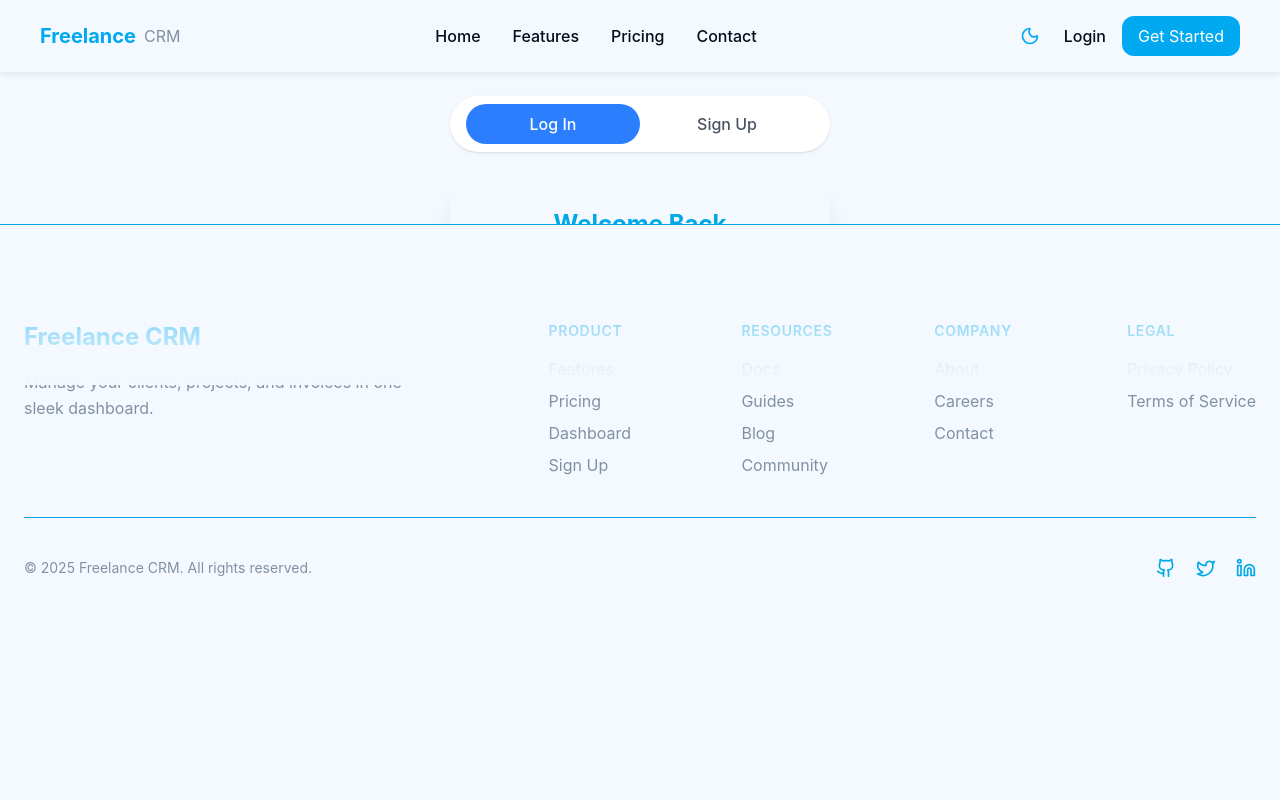
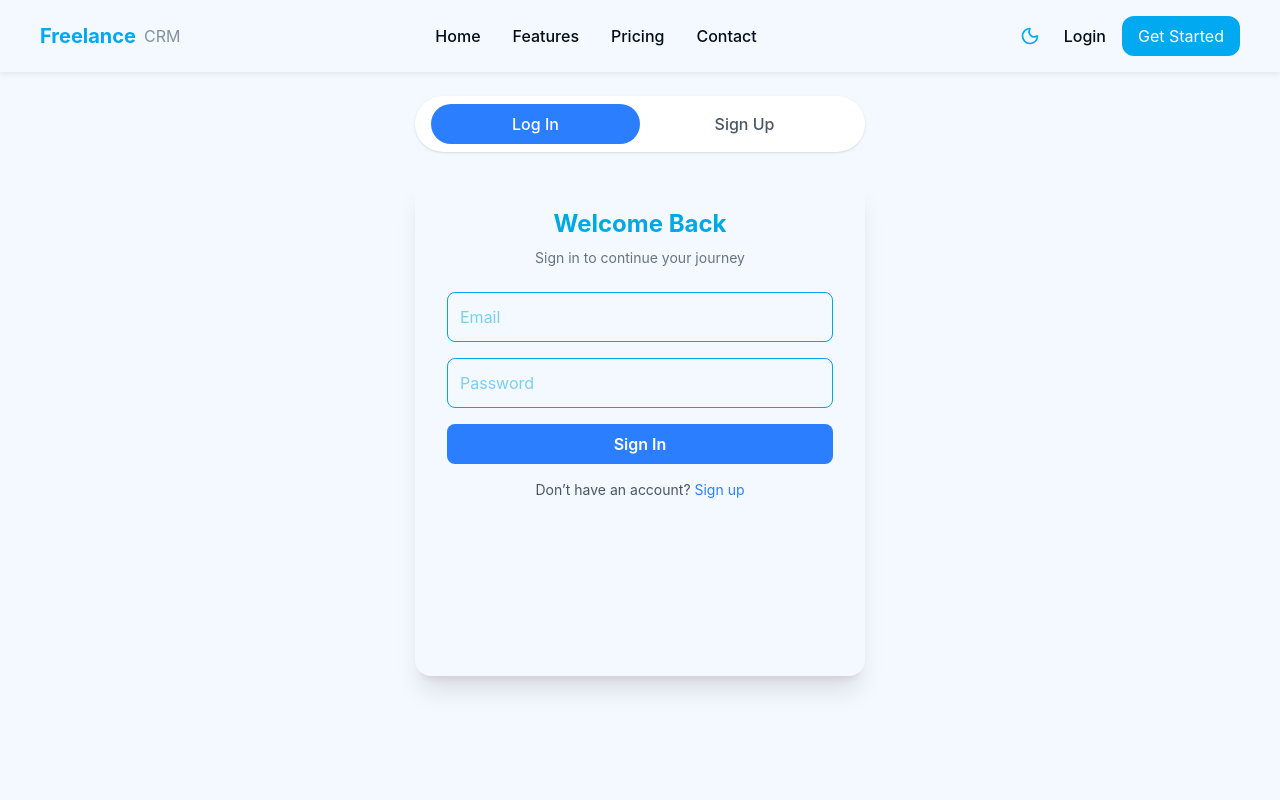
Before and after one commit to Mazen-Mahmoud-dev/freelance_crm, a React (Vite) app: page /auth in a window 1280 px wide. Shown: the top 800 px of the page. Built offline with nearby package versions, Linux system fonts and the light colour scheme.

Commit message:
Update the layout of the Auth page

```diff
--- a/src/components/Footer.jsx
+++ b/src/components/Footer.jsx
@@ -1,16 +1,6 @@
-import { motion, useAnimation } from "framer-motion";
-import { useEffect } from "react";
-import { useInView } from "react-intersection-observer";
 import { Github, Twitter, Linkedin } from "lucide-react";
 
 export default function Footer() {
-  const controls = useAnimation();
-  const { ref, inView } = useInView({ threshold: 0.2 });
-
-  useEffect(() => {
-    if (inView) controls.start("visible");
-  }, [inView, controls]);
-
   const linkGroups = {
     Product: ["Features", "Pricing", "Dashboard", "Sign Up"],
     Resources: ["Docs", "Guides", "Blog", "Community"],
@@ -19,25 +9,17 @@ export default function Footer() {
   };
 
   return (
-    <motion.footer
-      ref={ref}
-      variants={{
-        hidden: { opacity: 0, y: 80 },
-        visible: { opacity: 1, y: 0 },
-      }}
-      initial="hidden"
-      animate={controls}
-      transition={{ duration: 0.8, ease: "easeOut" }}
-      className="bg-bg dark:bg-bg-dark text-foreground dark:text-muted-foreground pt-24 pb-10 border-t border-border/50 relative z-10"
-    >
+    <footer className="bg-bg text-primary py-16">
       <div className="max-w-7xl mx-auto px-6">
         {/* Top Section */}
         <div className="flex flex-col md:flex-row justify-between gap-12">
           {/* Logo + tagline */}
           <div className="max-w-sm">
-            <h3 className="text-2xl font-bold text-primary">Freelance CRM</h3>
-            <p className="text-muted mt-4 leading-relaxed">
-              Manage your clients, projects, and invoices in one sleek dashboard.
+            <h3 className="text-2xl font-bold text-primary mb-4">
+              Freelance CRM
+            </h3>
+            <p className="text-muted leading-relaxed">
+              Manage your clients, projects, and invoices in one clean, simple dashboard.
             </p>
           </div>
 
@@ -45,7 +27,7 @@ export default function Footer() {
           <div className="grid grid-cols-2 sm:grid-cols-4 gap-8 md:gap-16">
             {Object.entries(linkGroups).map(([title, links]) => (
               <div key={title}>
-                <h4 className="font-semibold mb-4 text-sm uppercase tracking-wider">
+                <h4 className="font-semibold mb-4 text-sm uppercase tracking-wider text-text/90">
                   {title}
                 </h4>
                 <ul className="space-y-2">
@@ -66,7 +48,7 @@ export default function Footer() {
         </div>
 
         {/* Divider */}
-        <div className="my-10 border-t border-border/50"></div>
+        <div className="my-10 border-t border-border/40"></div>
 
         {/* Bottom Section */}
         <div className="flex flex-col md:flex-row items-center justify-between gap-6">
@@ -76,16 +58,17 @@ export default function Footer() {
 
           <div className="flex gap-5">
             {[Github, Twitter, Linkedin].map((Icon, i) => (
-              <a key={i} href="#" className="hover:text-primary transition-colors">
+              <a
+                key={i}
+                href="#"
+                className="hover:text-primary transition-colors"
+              >
                 <Icon className="w-5 h-5" />
               </a>
             ))}
           </div>
         </div>
       </div>
-
-      {/* Soft gradient overlay effect (scroll continuation) */}
-      <div className="absolute top-0 left-0 w-full h-40 bg-gradient-to-t from-bg dark:from-bg-dark to-transparent pointer-events-none"></div>
-    </motion.footer>
+    </footer>
   );
 }
--- a/src/components/HeaderGuest.jsx
+++ b/src/components/HeaderGuest.jsx
@@ -28,10 +28,10 @@ export default function HeaderGuest({ theme = "glass" }) {
       `}
     >
       {/* Logo */}
-      <div className="flex items-center gap-2">
+      <Link to="/" className="flex items-center gap-2">
         <span className="text-xl font-bold text-primary">Freelance</span>
         <span className="text-muted">CRM</span>
-      </div>
+      </Link>
 
       {/* Desktop Nav */}
       <nav className="hidden md:flex items-center gap-8 text-[var(--color-text)] font-medium">
--- a/src/components/LoginForm.jsx
+++ b/src/components/LoginForm.jsx
@@ -43,7 +43,7 @@ export default function LoginForm({ toggleAuth }) {
   };
 
   return (
-    <div className="absolute w-full backface-hidden bg-bg shadow-xl rounded-2xl p-8">
+    <div className="absolute w-full backface-hidden bg-bg shadow-xl rounded-2xl p-8 pb-12 h-[500px]">
       <h2 className="text-2xl font-bold mb-2 text-center">Welcome Back</h2>
       <p className="text-sm text-gray-500 text-center mb-6">
         Sign in to continue your journey
--- a/src/components/RegisterForm.jsx
+++ b/src/components/RegisterForm.jsx
@@ -49,7 +49,7 @@ export default function RegisterForm({ toggleAuth }) {
   };
 
   return (
-    <div className="absolute w-full bg-bg shadow-xl rounded-2xl p-8 rotate-y-180 backface-hidden">
+    <div className="absolute w-full bg-bg shadow-xl rounded-2xl p-8 rotate-y-180 backface-hidden h-[500px]">
       <h2 className="text-2xl font-bold mb-2 text-center">Join Us Today</h2>
       <p className="text-sm text-gray-500 text-center mb-6">
         Create your account and start exploring
--- a/src/layouts/PublicLayout.jsx
+++ b/src/layouts/PublicLayout.jsx
@@ -4,9 +4,9 @@ import Footer from "../components/Footer";
 
 export default function PublicLayout() {
   return (
-    <div className="min-h-screen bg-background text-text-main">
+    <div className="min-h-screen flex flex-col bg-background">
       <HeaderGuest theme="light" />
-      <main className="p-6">
+      <main className="p-6 flex-grow">
         <Outlet />
       </main>
       <Footer />
--- a/src/pages/Auth.jsx
+++ b/src/pages/Auth.jsx
@@ -1,4 +1,3 @@
-// src/pages/Auth.jsx
 import { useSearchParams } from "react-router-dom";
 import { useEffect, useState } from "react";
 import LoginForm from "../components/LoginForm";
@@ -19,8 +18,8 @@ export default function Auth() {
   };
 
   return (
-    <div className="mt-12 flex items-center justify-center p-6 ">
-      <div className="w-[380px] relative perspective ">
+    <div className="mt-12 flex items-start justify-center p-6 bg-background min-h-screen">
+      <div className="w-[450px] relative perspective">
         {/* Toggle */}
         <div className="flex justify-between items-center bg-white shadow rounded-full px-4 py-2 mb-6">
           <button
```
